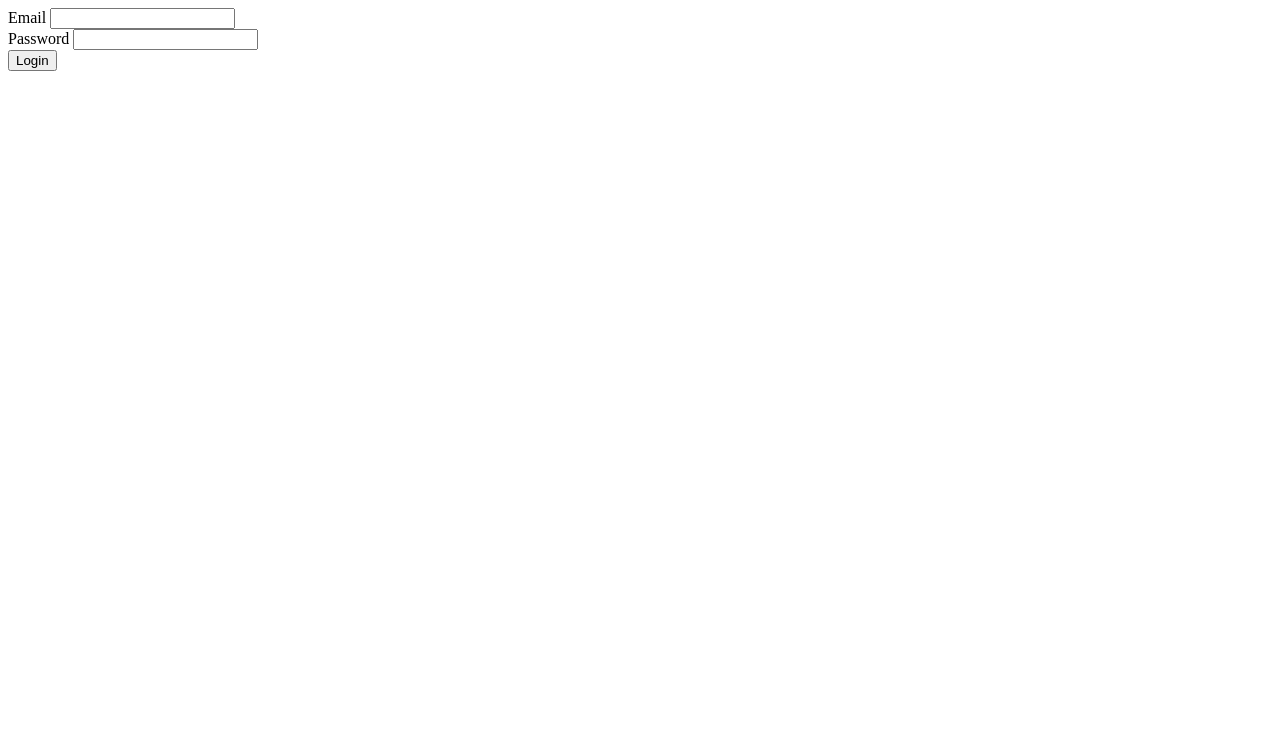
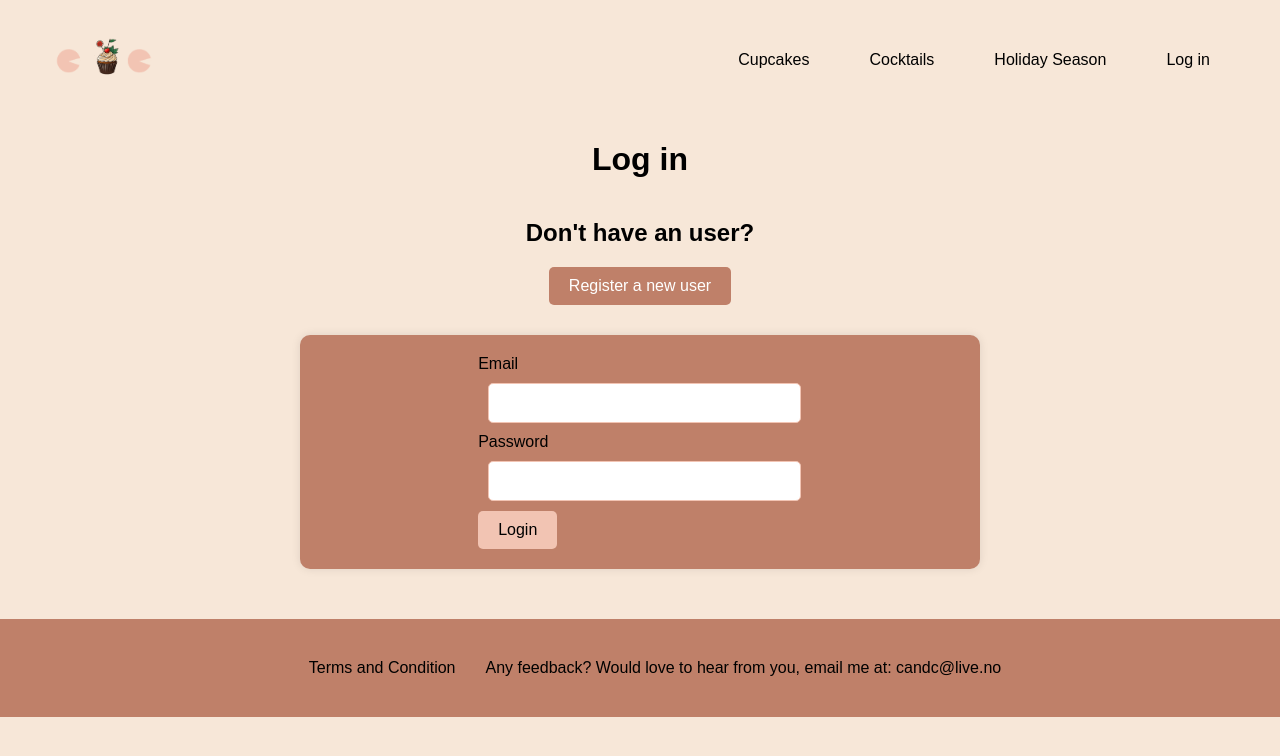
Before and after one commit to NoroffFEU/FED1-PE1-VeronikaAas, a plain HTML site: page profile/login/index.html in a window 1280 px wide. Drawn offline with Linux system fonts and the light colour scheme; no server answers; a web font is replaced by a local one.

Commit message:
Worked on my forms

```diff
--- a/profile/login/index.html
+++ b/profile/login/index.html
@@ -4,33 +4,57 @@
   <meta charset="UTF-8">
   <meta name="viewport" content="width=device-width, initial-scale=1.0">
   <title>Admin Login</title>
-  <link rel="stylesheet" href="#">
-  <link rel="stylesheet" href="#">
-  <link rel="Icon" type="png" sizes="16x16" href="/assets/logo_cocktails.png">
+  <link rel="stylesheet" href="/common.css">
+  <link rel="stylesheet" href="/createPost.css">
+  <link rel="preconnect" href="https://fonts.googleapis.com">
+<link rel="preconnect" href="https://fonts.gstatic.com" crossorigin>
+<link href="https://fonts.googleapis.com/css2?family=Gluten:wght@100..900&display=swap" rel="stylesheet">
+  <link rel="Icon" type="png" sizes="16x16" href="/assets/Element1cc.png">
   <script type="module" src="/js/index.mjs" defer></script>
 </head>
+<header>
+    <div class="header">
+        <div class="logoimg">
+            <a href="/posts/index.html">
+                <img src="/assets/Element1cc.png" alt="logo of the company">
+            </a>
+        </div>
+        <nav class="menu">
+            <ul>
+                <li><a href="#cupcakes">Cupcakes</a></li>
+                <li><a href="#cocktails">Cocktails</a></li>
+                <li><a href="#holiday-season">Holiday Season</a></li>
+                <li><a href="/profile/login/index.html">Log in</a></li>
+            </ul>
+        </nav>
+    </div>
+</header>
 <body>
-    <main class="flex-grow-1 bg-dark text-light">
-        <div class="container-fluid">
-            <div class="row justify-content-center">
-                <div class="col-12 col-nd-6">
+    <h1>Log in</h1>
+    <h2>Don't have an user?</h2>
+    <a href="/profile/register/index.html" class="register-button">Register a new user</a>
+    <div class="loginForm">
         <form id="loginForm">
-                        <div class="form group mb-3"></div>
+            <div class="email">
                 <label for="">Email</label>
                     <input class="form-control" type="email" name="email" required pattern="^[\w\-.]+@(stud\.)?noroff\.no$" title="Please use your student/employer email from Noroff. Example: abc123@stud.noroff.no">
             </div>
 
-                        <div class="form group mb-3">
+            <div class="password">
                 <label for="">Password</label>
                     <input class="form-control" type="password" name="password" required minlength="8">
             </div>
 
             <button class="btn btn-success">Login</button>
-
         </form>
     </div>
-            </div>
-        </div>
-    </main>
-
 </body>
+<footer>
+    <nav class="footer">
+        <ul>
+            <li><a href="#">Terms and Condition</a></li>
+            <li>Any feedback? Would love to hear from you, email me at: candc@live.no</li>
+        </ul>
+    </nav>
+</footer>
+</html>
```
Also changed, not shown: post/index.html (+5 -4 lines), postedit/index.html (+21 -1 lines), posts/index.html (+6 -3 lines), profile/register/index.html (+35 -8 lines). Lines whose indentation alone changed are shown as unchanged.
